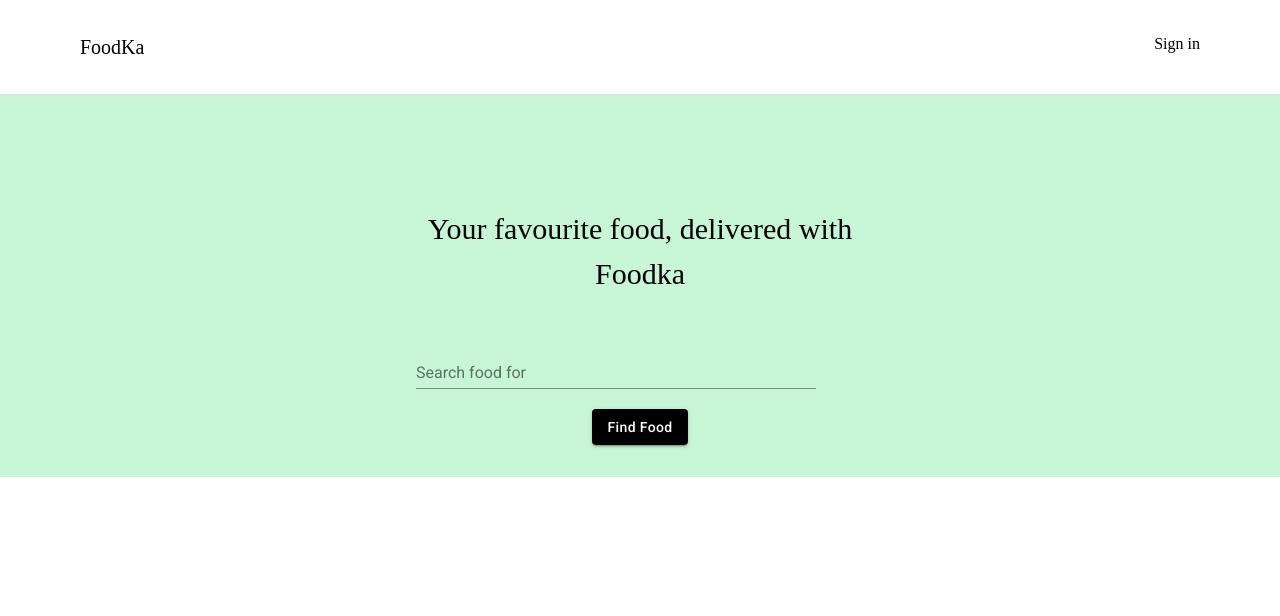
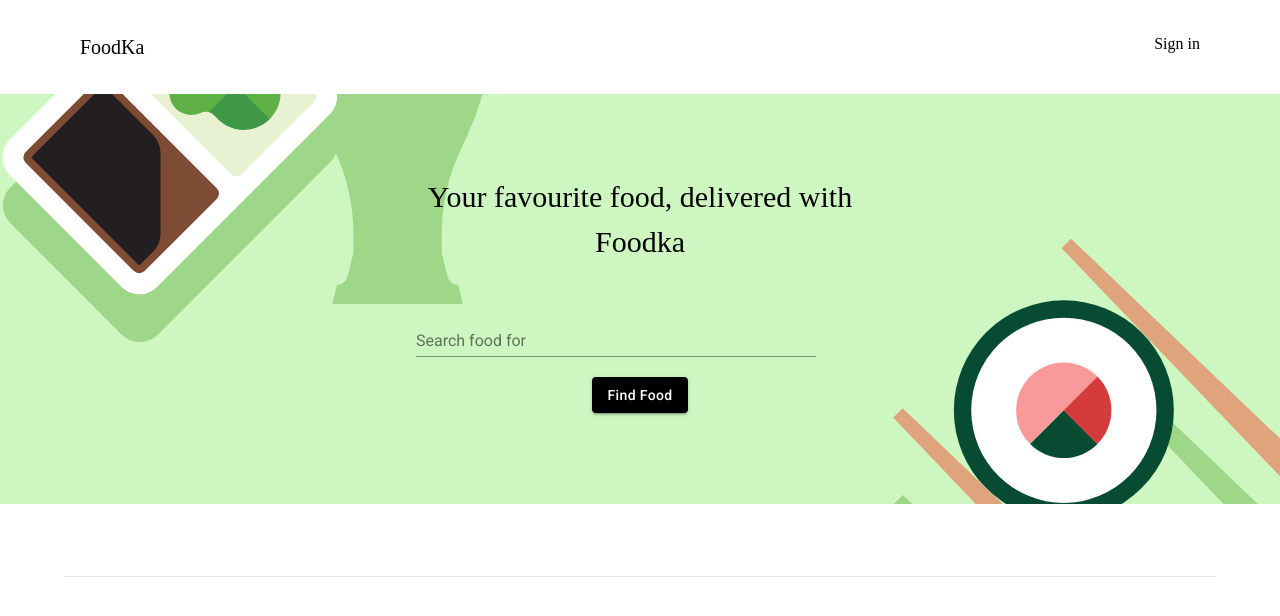
Before and after one commit to sounishnath003/foodka-angular, an Angular app in the folder foodka/: page / in a window 1280 px wide. Shown: the top 616 px of the page. Built offline with nearby package versions, Linux system fonts and the light colour scheme.

Commit message:
food search component cmplte

```diff
--- a/foodka/src/app/app.component.html
+++ b/foodka/src/app/app.component.html
@@ -1,11 +1,16 @@
 <div>
-    <app-navbar></app-navbar>
+  <app-navbar></app-navbar>
 </div>
 
 <div>
-    <app-foodSearch></app-foodSearch>
+  <app-foodSearch></app-foodSearch>
+  <div>
+    <div class="p-6 m-10 mb-8 mt-12">
+      <hr />
+    </div>
+  </div>
 </div>
 
 <div>
-    <router-outlet></router-outlet>
+  <router-outlet></router-outlet>
 </div>
--- a/foodka/src/app/foodSearch/foodSearch.component.html
+++ b/foodka/src/app/foodSearch/foodSearch.component.html
@@ -1,11 +1,12 @@
-<div class="h-auto bg-green-200 p-8 w-full">
-  <div class="mt-20 mx-auto text-center text-3xl ">
+<div class="h-auto p-8 w-full" style="background: url('../../assets/foodsearch.svg'); background-size: auto 800px; height: 410px; background-position: center; " >
+  <div class="relative">
+    <div class=" mt-12 mx-auto text-center text-3xl ">
     Your favourite food, delivered with
     <br />
     Foodka
   </div>
   <div class="mt-12">
-    <div class="flex flex-wrap flex-row md:flex-col justify-center">
+    <div class="flex mb-10 flex-wrap flex-row md:flex-col justify-center">
       <div class="text-center mr-12">
         <form class="example-form">
           <mat-form-field class="example-full-width">
@@ -14,7 +15,7 @@
               color="secondary"
               type="text"
               placeholder="Enter delivery address"
-              aria-label="Number"
+              aria-label="Number"s
               matInput
               [formControl]="myControl"
               [matAutocomplete]="auto"
@@ -37,4 +38,5 @@
       </div>
     </div>
   </div>
+  </div>
 </div>
```
Also changed, not shown: foodka/src/assets/foodsearch.png (added), foodka/src/assets/foodsearch.svg (added).
